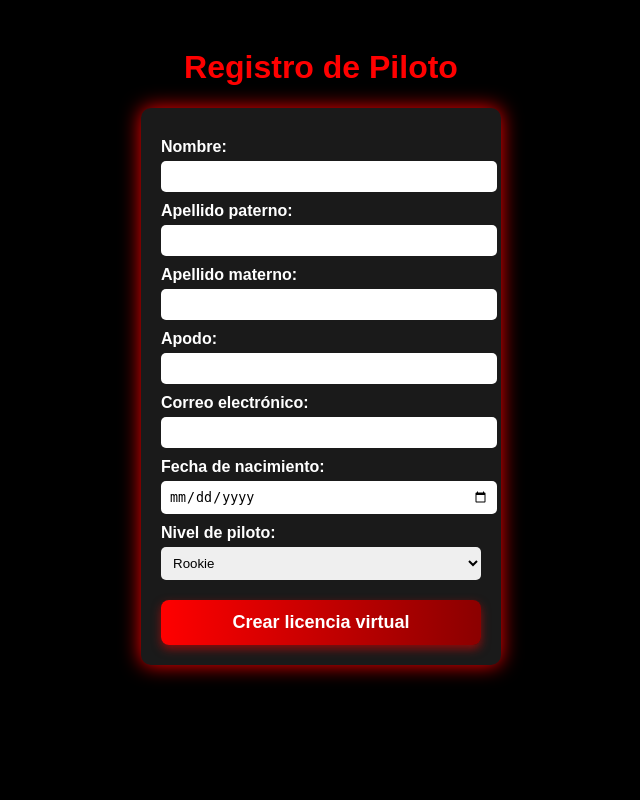
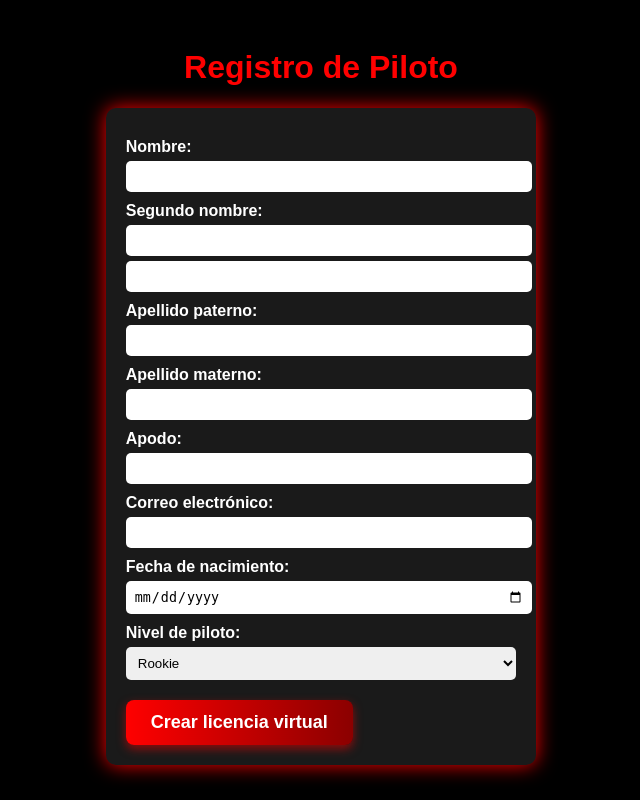
Before and after one commit to Box47racinglab/Box47racinglab, a Flask app: page / in a window 1280 px wide. Shown: the whole page, without its empty margins (319-959 px from the left). Run offline with Flask 3, Linux system fonts and the light colour scheme.

Commit message:
Update registro.html

```diff
--- a/templates/registro.html
+++ b/templates/registro.html
@@ -23,7 +23,6 @@
             display: inline-block;
             text-align: left;
             box-shadow: 0px 0px 20px red;
-            width: 320px;
         }
 
         label {
@@ -52,7 +51,6 @@
             cursor: pointer;
             box-shadow: 0px 4px 10px rgba(255, 0, 0, 0.5);
             transition: transform 0.2s ease;
-            width: 100%;
         }
 
         button:hover {
@@ -62,10 +60,13 @@
 </head>
 <body>
     <h1>Registro de Piloto</h1>
-
     <form action="/crear_licencia" method="post">
         <label>Nombre:</label>
         <input type="text" name="nombre" required>
+
+        <label>Segundo nombre:</label>
+        <input type="text" name="segundo nombre">
+        <input type="text" name="segundo_nombre">
 
         <label>Apellido paterno:</label>
         <input type="text" name="apellido_paterno" required>
@@ -74,7 +75,7 @@
         <input type="text" name="apellido_materno" required>
 
         <label>Apodo:</label>
-        <input type="text" name="apodo">
+        <input type="text" name="apodo" required>
 
         <label>Correo electrónico:</label>
         <input type="email" name="correo" required>
```
